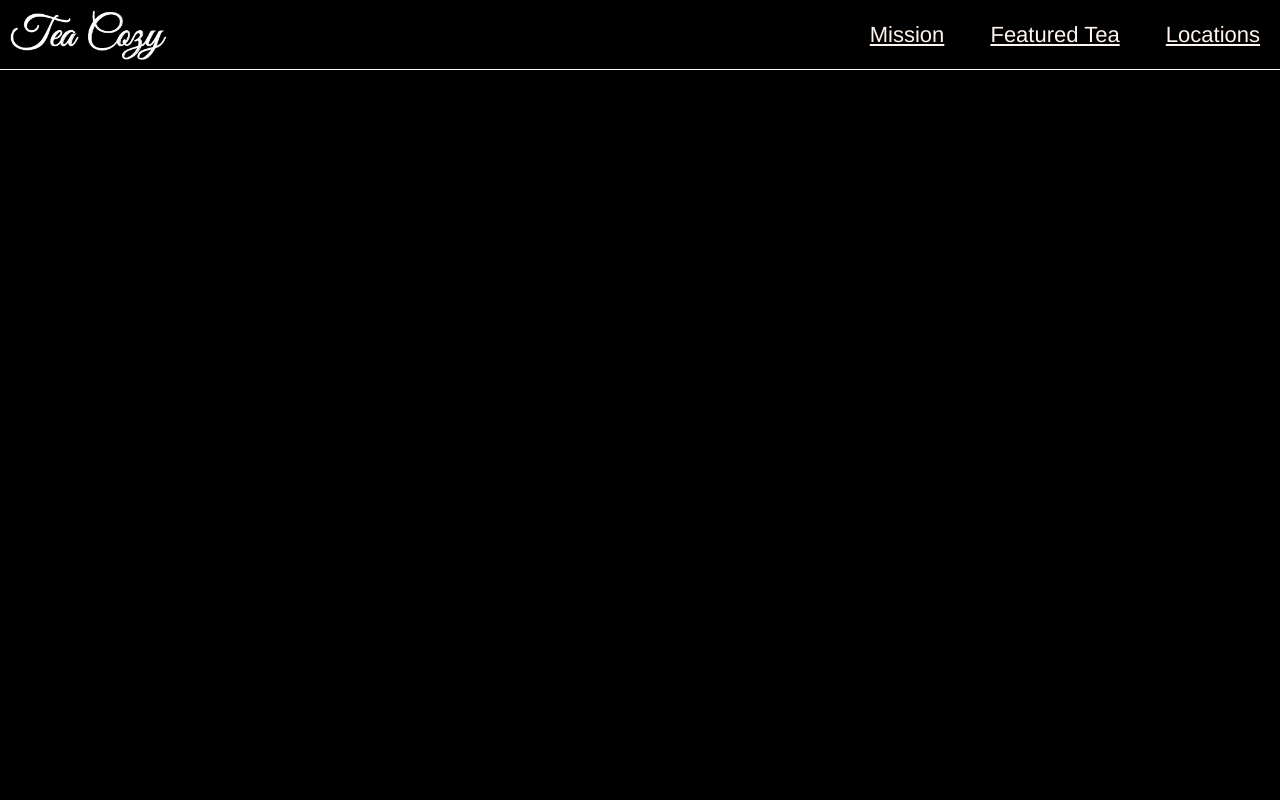
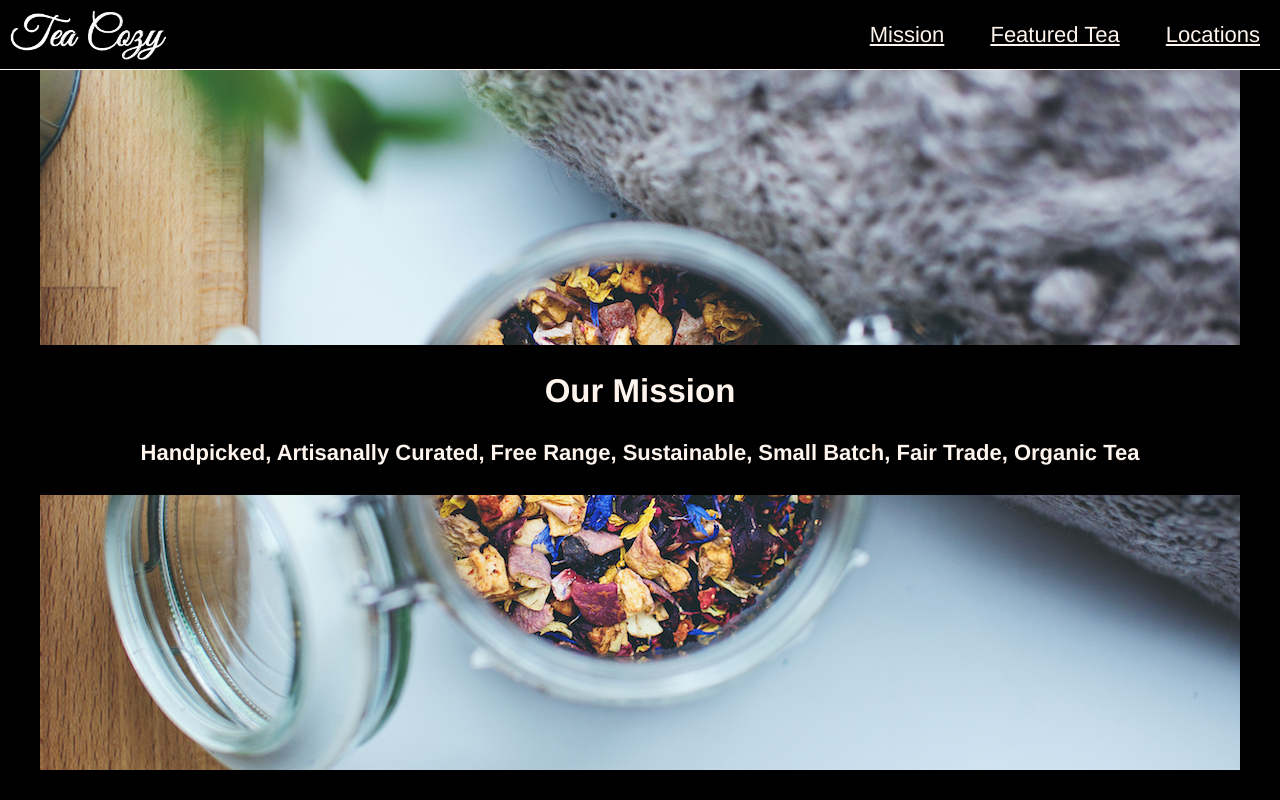
Before and after one commit to Johros90/tea_cozy, a plain HTML site: page index.html in a window 1280 px wide. Drawn offline with Linux system fonts and the light colour scheme.

Commit message:
mission section

```diff
--- a/index.html
+++ b/index.html
@@ -6,13 +6,23 @@
     <link href="./resources/css/style.css" type="text/css" rel="stylesheet">
   </head>
   <body>
-    <header>
+    <!-- Header section -->
+    <header class="flex-container">
       <img src="./resources/images/img-tea-cozy-logo.png">
       <nav>
-        <a href="#">Mission</a>
+        <a href="#mission">Mission</a>
         <a href="#">Featured Tea</a>
         <a href="#">Locations</a>
       </nav>
     </header>
+    <!-- main content section -->
+    <div class="main">
+      <div id="mission" class="flex-container">
+        <div class="content">
+          <h2>Our Mission</h2>
+          <h4>Handpicked, Artisanally Curated, Free Range, Sustainable, Small Batch, Fair Trade, Organic Tea</h4>
+        </div>
+      </div>
+    </div>
   </body>
 </html>
--- a/resources/css/style.css
+++ b/resources/css/style.css
@@ -5,14 +5,19 @@ body {
   font-size: 22px;
   margin: 0;
   padding: 0;
+  text-align: center;
 }
+/*General purpose classes */
+.flex-container {
+  display: flex;
+  align-items: center;
+}
+/*Header*/
 header {
-  display: flex;
   position: fixed;
   width: 100%;
   height: 69px;
   border-bottom: solid 1px seashell;
-  align-items: center;
 }
 header img {
   height: 50px;
@@ -26,3 +31,18 @@ header a {
   color:inherit;
   padding: 0px 20px;
 }
+/* Main content */
+.main {
+  width: 1200px;
+  margin: auto;
+  padding-top: 70px;
+}
+#mission {
+  height: 700px;
+  width: 100%;
+  background-image: url("../images/img-mission-background.jpg");
+}
+#mission .content {
+  background-color: black;
+  width: 100%;
+}
```
